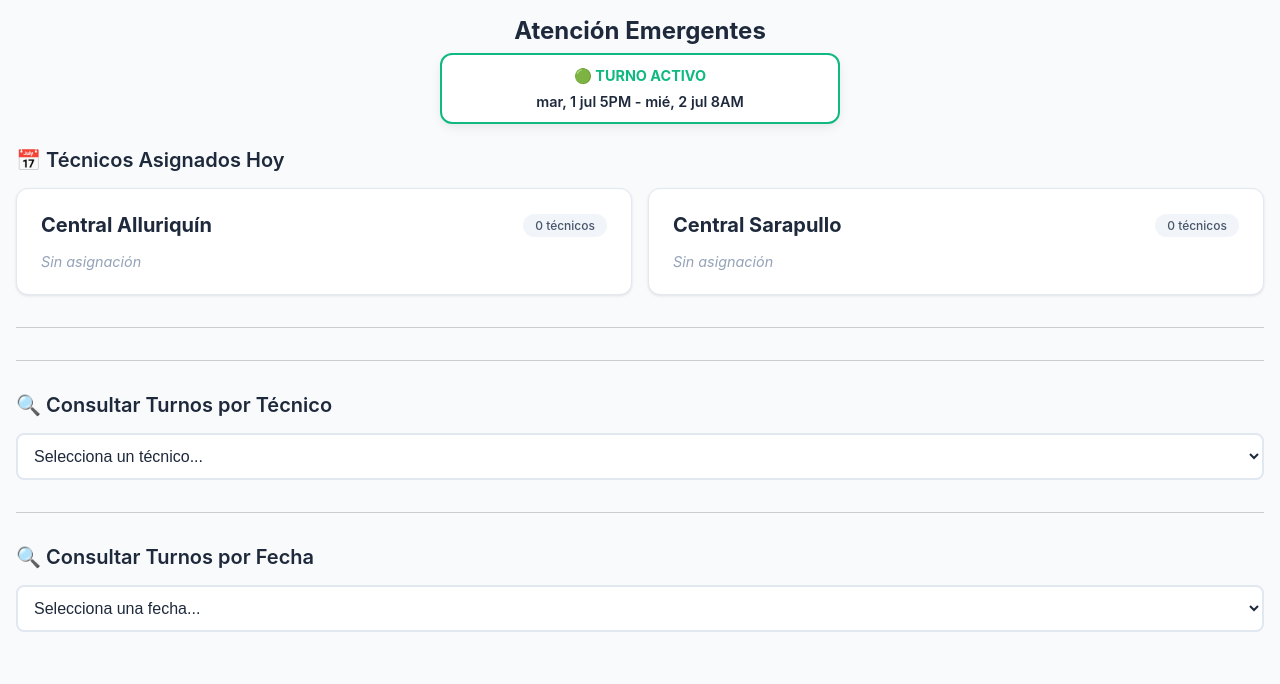
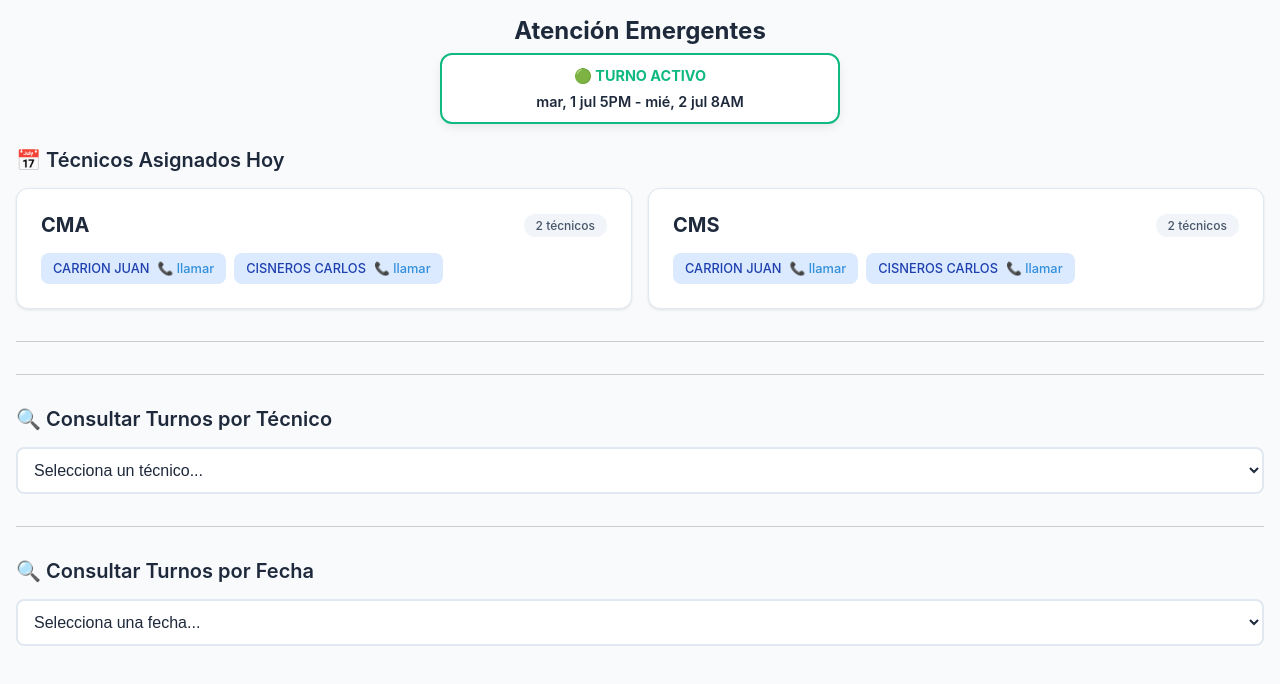
Before and after one commit to MarlonMoe23/turnos-app, a Next.js app: page / in a window 1280 px wide. Shown: the top 684 px of the page. Built offline with nearby package versions, Linux system fonts and the light colour scheme.

Commit message:
CMS por CENTRALES

```diff
--- a/app/page.js
+++ b/app/page.js
@@ -373,7 +373,7 @@ export default function Home() {
       <div style={styles.section}>
         <h2 style={styles.sectionTitle}>📅 Técnicos Asignados Hoy</h2>
         <div style={styles.plantasGrid}>
-          {["Central Alluriquín", "Central Sarapullo"].map(planta => {
+          {["CMA", "CMS"].map(planta => {
             const tecnicosHoy = turnosHoy
               .filter(t => t.planta === planta)
               .map(t => t.nombre);
--- a/public/sw.js
+++ b/public/sw.js
@@ -1,4 +1,4 @@
-const CACHE_NAME = 'limpieza-filtros-v8'; // Incrementa versión
+const CACHE_NAME = 'limpieza-filtros-v9'; // Incrementa versión
 const urlsToCache = [
   '/',
   '/static/js/bundle.js',
```
